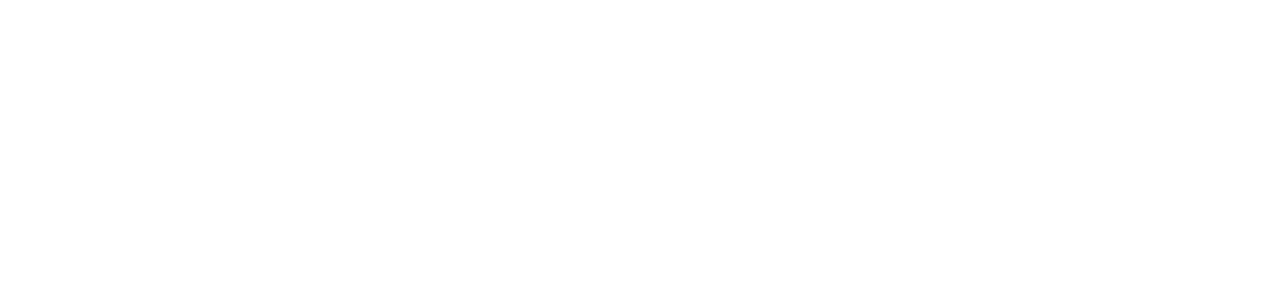
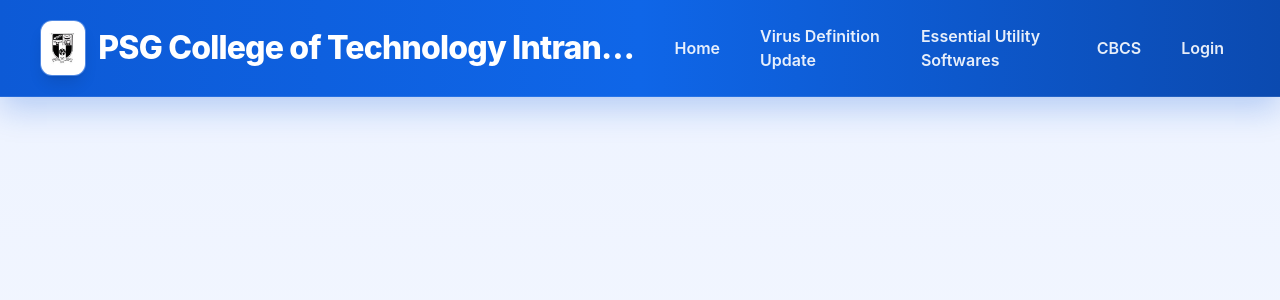
Before and after one commit to Vijay-Psgtech/psgtech-intranet-frontend, a React (Vite) app: page / in a window 1280 px wide. Shown: the top 300 px of the page. Built offline with nearby package versions, Linux system fonts and the light colour scheme.

Commit message:
Navbar component has been added with responsive design

```diff
--- a/src/App.jsx
+++ b/src/App.jsx
@@ -1,9 +1,15 @@
 import React from 'react'
+import { BrowserRouter, Routes, Route } from 'react-router-dom';
+import Navbar from './components/Navbar';
 
 const App = () => {
   return (
     <div>
-
+      <BrowserRouter>
+        <Routes>
+          <Route path="/" element={<Navbar />} />
+        </Routes>
+      </BrowserRouter>
     </div>
   )
 }
--- /dev/null
+++ b/src/components/Navbar.jsx
@@ -0,0 +1,73 @@
+import { useState } from 'react';
+import { Menu, X } from 'lucide-react';
+import Logo from '/logo.jpg';
+
+const navItems = [
+  { label: 'Home', href: '/' },
+  { label: 'Virus Definition Update', href: '/virus-definition-update' },
+  { label: 'Essential Utility Softwares', href: '/resources' },
+  { label: 'CBCS', href: '/cbcs' },
+  { label: 'Login', href: '/login' },
+];
+
+const Navbar = () => {
+  const [mobileMenuOpen, setMobileMenuOpen] = useState(false);
+
+  return (
+    <header className="w-full border-b border-white/10 bg-gradient-to-r from-[#0d5ad6] via-[#0f66e8] to-[#0b4ab0] shadow-[0_12px_30px_rgba(13,89,214,0.25)]">
+      <nav className="mx-auto flex max-w-[1800px] items-center justify-between gap-4 px-4 py-4 sm:px-6 lg:px-8 xl:px-10">
+        <a href="/" className="flex min-w-0 items-center gap-3 text-white transition-opacity hover:opacity-95">
+          <div className="flex h-12 w-12 items-center justify-center overflow-hidden rounded-xl border border-white/20 bg-white/10 shadow-lg backdrop-blur-sm sm:h-14 sm:w-14">
+            <img src={Logo} alt="PSG College logo" className="h-full w-full object-cover" />
+          </div>
+
+          <div className="min-w-0">
+            <h1 className="truncate text-lg font-extrabold tracking-tight sm:text-2xl lg:text-[2rem]">
+              PSG College of Technology Intranet Website
+            </h1>
+          </div>
+        </a>
+
+        <div className="hidden items-center gap-2 lg:flex">
+          {navItems.map((item) => (
+            <a
+              key={item.href}
+              href={item.href}
+              className="rounded-full px-4 py-2 text-base font-semibold text-white/90 transition-all duration-200 hover:bg-white/10 hover:text-white"
+            >
+              {item.label}
+            </a>
+          ))}
+        </div>
+
+        <button
+          type="button"
+          aria-label="Toggle navigation menu"
+          onClick={() => setMobileMenuOpen((prev) => !prev)}
+          className="inline-flex h-11 w-11 items-center justify-center rounded-full border border-white/20 bg-white/10 text-white transition hover:bg-white/15 lg:hidden"
+        >
+          {mobileMenuOpen ? <X size={22} /> : <Menu size={22} />}
+        </button>
+      </nav>
+
+      {mobileMenuOpen && (
+        <div className="border-t border-white/10 bg-[#0a47b7]/90 backdrop-blur-xl lg:hidden">
+          <div className="mx-auto flex max-w-[1800px] flex-col gap-1 px-4 py-3 sm:px-6">
+            {navItems.map((item) => (
+              <a
+                key={item.href}
+                href={item.href}
+                onClick={() => setMobileMenuOpen(false)}
+                className="rounded-xl px-3 py-3 text-base font-semibold text-white/90 transition hover:bg-white/10 hover:text-white"
+              >
+                {item.label}
+              </a>
+            ))}
+          </div>
+        </div>
+      )}
+    </header>
+  );
+};
+
+export default Navbar
--- a/src/index.css
+++ b/src/index.css
@@ -1 +1,41 @@
 @import "tailwindcss";
+
+:root {
+  font-family: Inter, "Segoe UI", sans-serif;
+  line-height: 1.5;
+  font-weight: 400;
+  color: #0f172a;
+  background: #edf3ff;
+  font-synthesis: none;
+  text-rendering: optimizeLegibility;
+  -webkit-font-smoothing: antialiased;
+  -moz-osx-font-smoothing: grayscale;
+}
+
+html {
+  scroll-behavior: smooth;
+}
+
+body {
+  margin: 0;
+  min-width: 320px;
+  min-height: 100vh;
+  background: linear-gradient(180deg, #edf3ff 0%, #f7f9ff 100%);
+}
+
+* {
+  box-sizing: border-box;
+}
+
+a {
+  text-decoration: none;
+}
+
+img {
+  display: block;
+  max-width: 100%;
+}
+
+#root {
+  min-height: 100vh;
+}
```
